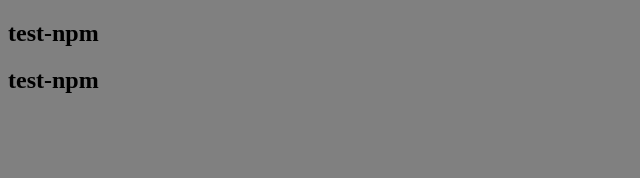
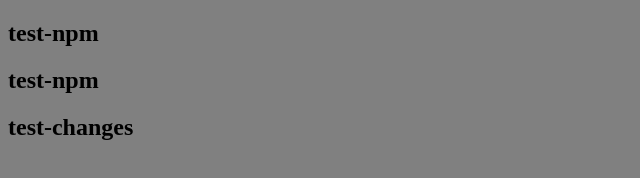
Before and after one commit to SunilSharmaa/npm, a website built with Parcel: page index.html in a window 1280 px wide. Shown: the whole page, without its empty margins (0-640 px from the left). Built offline with nearby package versions, Linux system fonts and the light colour scheme; no server answers.

Commit message:
test-commit

```diff
--- a/index.html
+++ b/index.html
@@ -14,5 +14,6 @@
 <body>
     <h2>test-npm</h2>
     <h2>test-npm</h2>
+    <h2>test-changes</h2>
 </body>
 </html>
```
